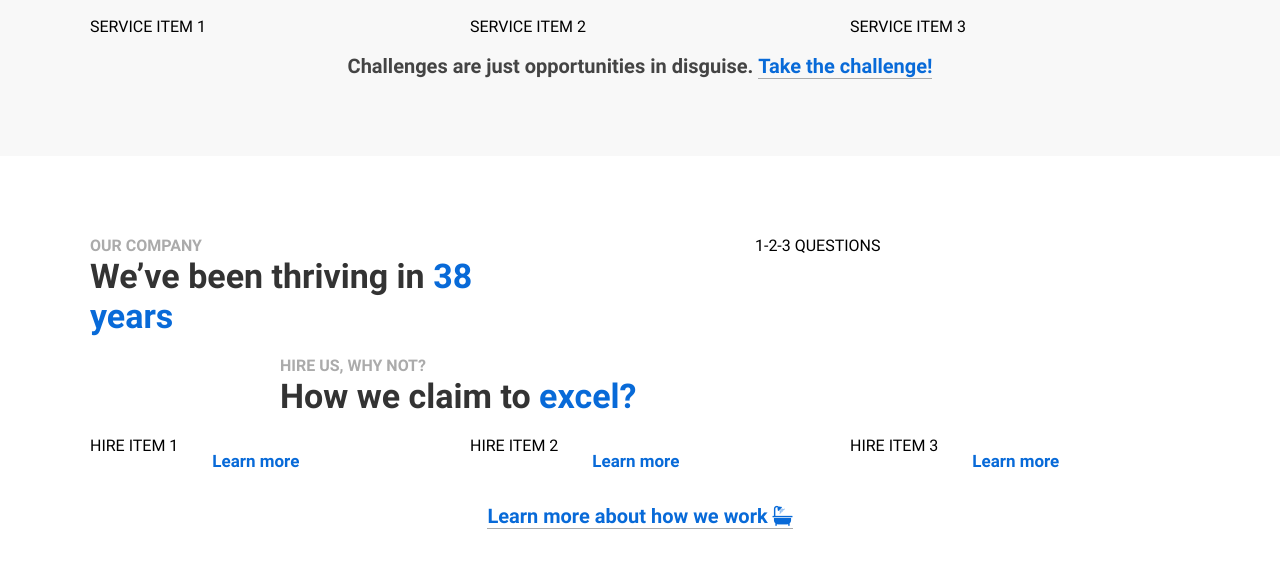
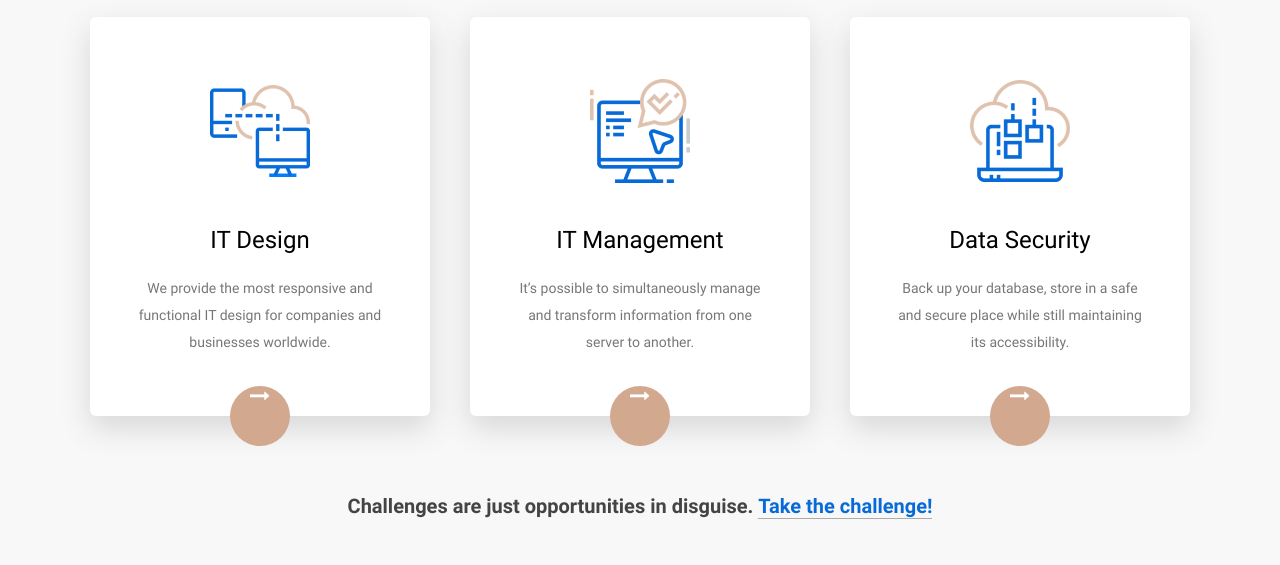
Before and after one commit to giedrotie/9-portfolio, a website: page index.html in a window 1280 px wide. Shown: the part 751-1316 px from the top of the page. Drawn offline with Linux system fonts and the light colour scheme; files whose address does not match are found by name.

Commit message:
service html updates

```diff
--- a/index.html
+++ b/index.html
@@ -52,14 +52,24 @@
             </div>
         </div>
         <div class="row">
-            <div class="col-12 col-md-6 col-lg-4">
-                SERVICE ITEM 1
+            <div class="col-12 col-md-6 col-lg-4 service-item">
+                <img src="img/services/mitech-box-image-style-01-image-01-100x108.png"> </img>
+                <h4>IT Design</h4>
+                <p>We provide the most responsive and functional IT design for companies and businesses worldwide.</p>
+                <a href="#"> <i class="fa fa-long-arrow-right" aria-hidden="true"></i> </a>
             </div>
-            <div class="col-12 col-md-6 col-lg-4">
-                SERVICE ITEM 2
+            <div class="col-12 col-md-6 col-lg-4 service-item">
+                <img src="img/services/mitech-box-image-style-01-image-02-100x108.png"> </img>
+                <h4>IT Management</h4>
+                <p>It’s possible to simultaneously manage and transform information from one server to another.</p>
+                <a href="#"> <i class="fa fa-long-arrow-right" aria-hidden="true"></i> </a>
             </div>
-            <div class="col-12 col-md-6 col-lg-4">
-                SERVICE ITEM 3
+            <div class="col-12 col-md-6 col-lg-4 service-item ">
+                <img src="img/services/mitech-box-image-style-01-image-03-100x108.png"> </img>
+
+                <h4>Data Security</h4>
+                <p>Back up your database, store in a safe and secure place while still maintaining its accessibility.</p>
+                <a href="#"> <i class="fa fa-long-arrow-right" aria-hidden="true"></i> </a>
             </div>
         </div>
         <div class="row">
@@ -228,6 +238,7 @@
         </div>
     </div>
     <!-- FOOTER END -->
+    <script src="./js/data/servicesData.js"></script>
 </body>
 
 </html>
```
